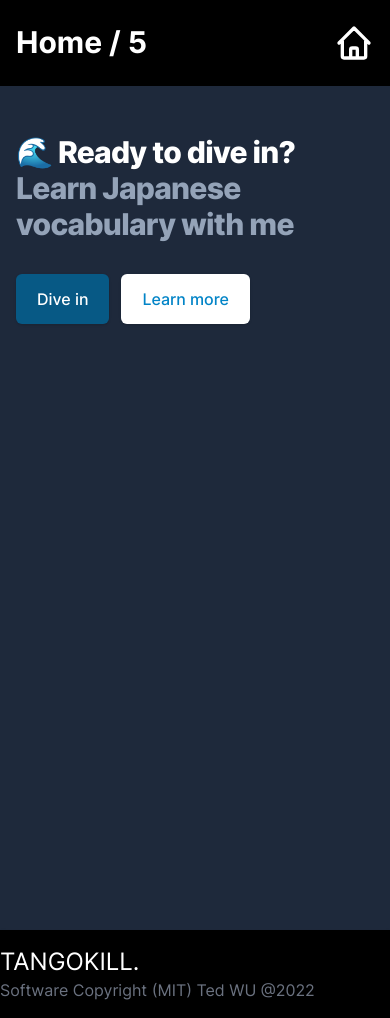
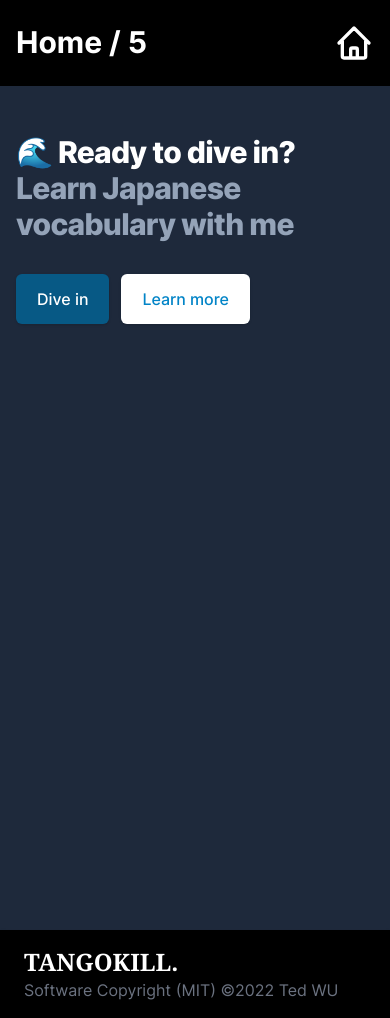
Before and after one commit to herointene/tango-kill, a Vue app: page / in a window 390 px wide. Built offline with nearby package versions, Linux system fonts and the light colour scheme.

Commit message:
structure update

```diff
--- a/index.html
+++ b/index.html
@@ -1,21 +1,19 @@
 <!DOCTYPE html>
 <html lang="en">
+
 <head>
   <meta charset="UTF-8" />
   <meta name="viewport" content="width=device-width, initial-scale=1.0" />
-    <title>Tango Kill: Learn Japanese Word</title>
-    <link
-      rel="preload"
-      href="/font/Inter-roman.var.woff2"
-      as="font"
-      type="font/woff2"
-      crossorigin="anonymous"
-    />
+  <title>Tango Kill: Learn Japanese Vocabulary</title>
+  <meta name="description" content="Learn Japanese Vocabulary with me, the words come from beginner text book, start from zero. Tap or click to save the word to the star book, learn it afterward. ">
+  <link rel="preload" href="/font/Inter-roman.var.woff2" as="font" type="font/woff2" crossorigin="anonymous" />
   <!-- <link rel="preload" href="/font/Inter-italic.var.woff2" as="font" type="font/woff2" crossorigin="anonymous"> -->
   <link rel="stylesheet" href="/font/inter.css" />
 </head>
+
 <body>
   <div id="app"></div>
   <script type="module" src="/src/main.js"></script>
 </body>
+
 </html>
--- a/src/App.vue
+++ b/src/App.vue
@@ -40,12 +40,12 @@ setInterval(() => {
     <main>
       <router-view />
     </main>
-    <footer class="bg-black shadow py-4 lg:py-12 sm:px-6 lg:px-8">
-      <div class=" text-2xl text-white">
+    <footer class="bg-black shadow py-4 lg:py-12 px-6 lg:px-8">
+      <div class=" text-2xl text-white font-extrabold font-serif">
         TANGOKILL.
       </div>
       <div class="text-gray-500 ">
-        Software Copyright (MIT) Ted WU @2022
+        Software Copyright (MIT) ©2022 Ted WU
       </div>
     </footer>
   </div>
--- a/src/components/MiniWordCard.vue
+++ b/src/components/MiniWordCard.vue
@@ -15,7 +15,7 @@
     @click="toggleStar"
   >
     <div class="flex flex-wrap">
-      <div class="text-3xl font-bold">{{ word[0] }}</div>
+      <div id="kanjiDisplayMini" class="text-3xl font-bold">{{ word[0] }}</div>
     </div>
   </div>
 </template>
--- a/src/components/WordCard.vue
+++ b/src/components/WordCard.vue
@@ -12,15 +12,15 @@
     "
   >
     <div class="flex flex-wrap">
-      <div class="text-7xl font-bold mr-6">{{ word[0] }}</div>
+      <div id="kanjiDisplay" class="text-7xl font-bold mr-6">{{ word[0] }}</div>
       <div>
-        <div class="text-3xl">{{ word[1] }}</div>
-        <div class="text-3xl">{{ word[2] }}</div>
+        <div id="kanaDisplay" class="text-3xl">{{ word[1] }}</div>
+        <div id="romajiDisplay" class="text-3xl">{{ word[2] }}</div>
       </div>
     </div>
-    <hr class="my-4" />
+    <hr class="my-4 w-1/2 m-auto border border-t-gray-300" />
     <div class="flex justify-between">
-      <div class="text-3xl font-thin inline-block">{{ word[3] }}</div>
+      <div id="engDisplay" class="text-3xl font-thin inline-block">{{ word[3] }}</div>
       <div class="inline-block w-10 transform duration-200 hover:scale-125">
         <StarIcon v-if="!starred" @click="toggleStar" class="text-gray-100" />
         <SolidStar v-if="starred" @click="toggleStar" class="text-yellow-300" />
--- a/src/views/NotFound.vue
+++ b/src/views/NotFound.vue
@@ -2,7 +2,7 @@
 import { HomeIcon } from "@heroicons/vue/outline";
 </script>
 <template>
-  <header class="bg-black shadow">
+  <header class="bg-black shadow min-h-screen">
     <div class="mx-auto max-w-7xl py-6 px-4 sm:px-6 lg:px-8 flex justify-between">
       <h1 class="text-3xl font-bold leading-tight text-white">Not Found</h1>
       <router-link
```
Lines whose indentation alone changed are shown as unchanged.
